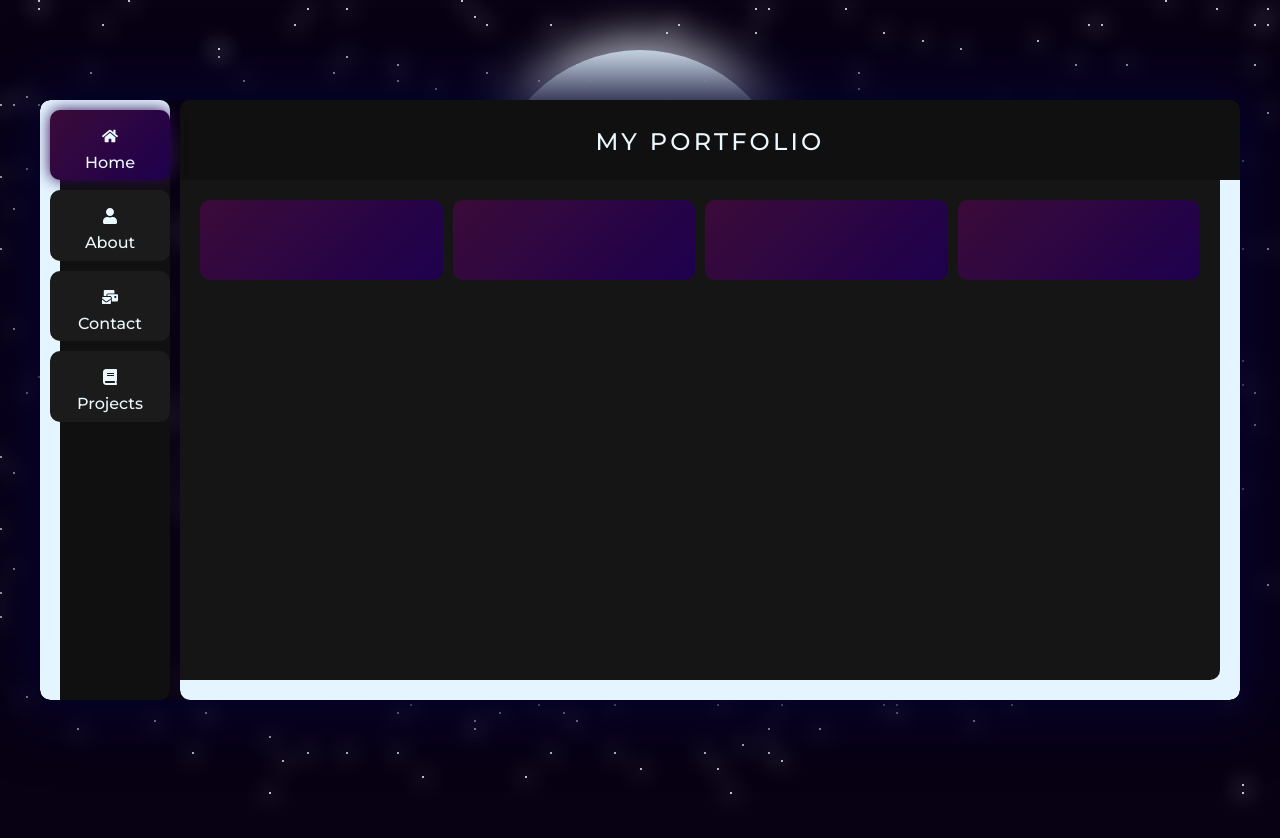
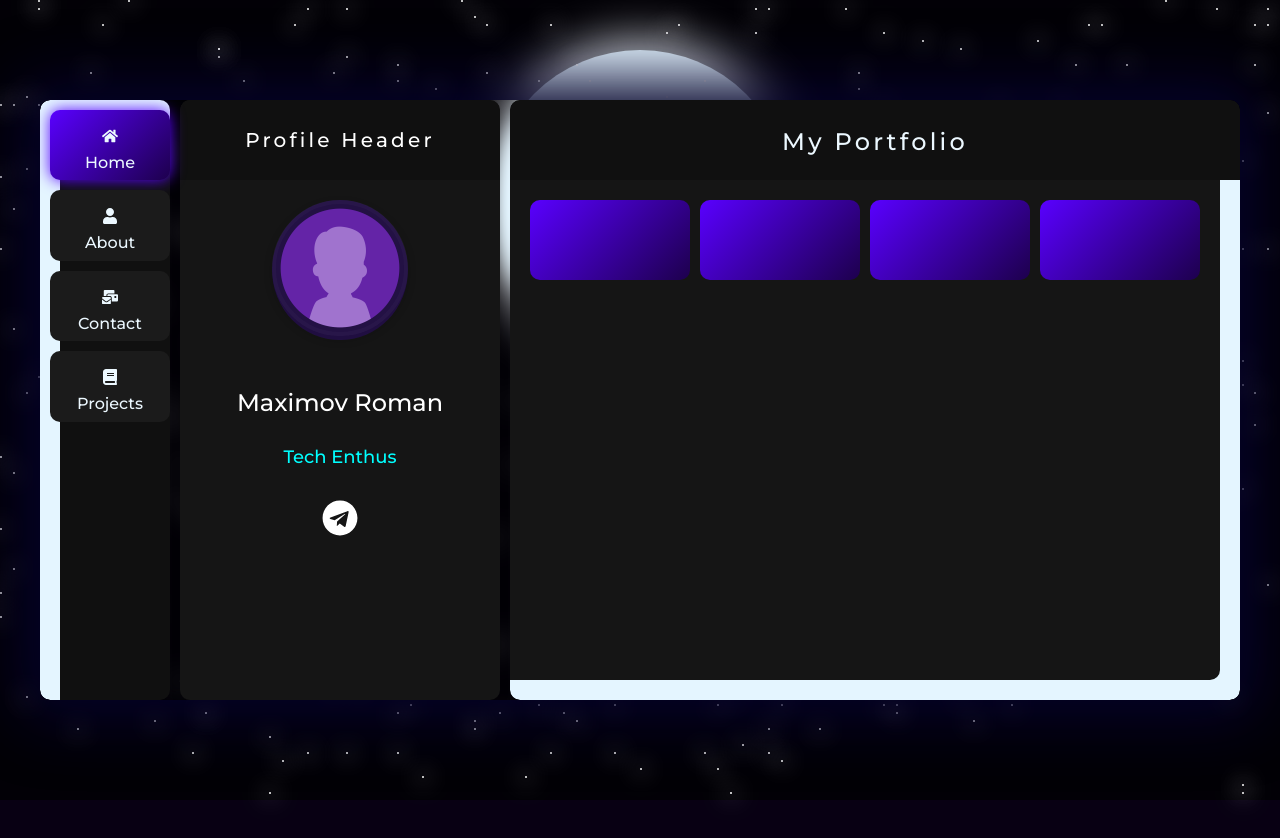
Before and after one commit to ezy4me/portfolio, a React (Vite) app: page / in a window 1280 px wide. Shown: the top 838 px of the page. Built offline with nearby package versions, Linux system fonts and the light colour scheme.

Commit message:
added a profile and changed styles

```diff
--- a/src/assets/styles/base.scss
+++ b/src/assets/styles/base.scss
@@ -6,8 +6,8 @@ $star-light: #f6fbff;
 $num-stars: 200;
 
 $primary-color: #4b0082; // Indigo
-$secondary-color: #2e0854; // Dark Purple
-$gradient-start: #3b0b39; // Very Dark Purple
+$secondary-color: #5900ff; // Dark Purple
+$gradient-start: #5900ff; // Very Dark Purple
 $gradient-end: #1d004d; // Deep Indigo
 
 * {
@@ -29,6 +29,16 @@ body {
     height: 100vh;
     background: $sky-color;
     z-index: -1;
+
+    &::before {
+        position: absolute;
+        content: "";
+        width: 100%;
+        height: 100%;
+        top: 0;
+        left: 0;
+        background: rgba($color: #000000, $alpha: 0.7);
+    }
 }
 
 .moon {
@@ -116,74 +126,23 @@ body {
         display: flex;
         flex-direction: column;
 
-        /* Custom Scrollbar */
         &::-webkit-scrollbar {
             width: 12px;
         }
 
         &::-webkit-scrollbar-track {
-            background: #101010; /* Color of the scrollbar track */
+            background: #101010;
         }
 
         &::-webkit-scrollbar-thumb {
-            background: $secondary-color; /* Color of the scrollbar thumb */
+            background: $secondary-color;
             border-radius: 10px;
-            border: 3px solid #101010; /* Padding around scrollbar thumb */
+            border: 3px solid #101010;
         }
 
         &::-webkit-scrollbar-thumb:hover {
             background: lighten($secondary-color, 10%);
         }
-    }
-}
-
-.sidebar {
-    width: 120px;
-    display: flex;
-    flex-direction: column;
-    align-items: center;
-    gap: 10px;
-    margin-right: 10px;
-    padding-left: 10px;
-    padding-top: 10px;
-    box-shadow: inset 20px 20px #e4f5ff;
-    border-radius: 10px;
-    background: #101010;
-    backdrop-filter: blur(5px);
-
-    &__item {
-        width: 100%;
-        color: #ecf8ff;
-        text-decoration: none;
-        display: flex;
-        align-items: center;
-        justify-content: center;
-        flex-direction: column;
-        transition:
-            background-color 0.3s,
-            transform 0.3s;
-        background-color: #1b1b1b;
-        border-radius: 10px;
-        padding: 8px 0;
-
-        &:hover {
-            background-color: $secondary-color;
-            transform: scale(1.05);
-        }
-
-        &--active {
-            background-image: linear-gradient(135deg, $gradient-start, $gradient-end);
-            box-shadow: 0 0 15px $secondary-color;
-        }
-    }
-
-    &__icon {
-        margin: 10px 0;
-        animation: rotateIn 0.5s ease-in-out;
-    }
-
-    &__text {
-        font-size: 16px;
     }
 }
 
@@ -213,9 +172,8 @@ body {
 
 h1 {
     margin: 0;
-    font-size: 48px;
+    font-size: 20px;
     padding: 0.5rem 1rem;
-    text-transform: uppercase;
     letter-spacing: 0.2rem;
     text-align: center;
 
@@ -270,7 +228,6 @@ a {
         gap: 3rem;
     }
 
-
     &::-webkit-scrollbar {
         width: 12px;
     }
--- a/src/assets/styles/main.scss
+++ b/src/assets/styles/main.scss
@@ -1,3 +1,7 @@
 @import './normalize.scss';
 
 @import './base.scss';
+
+@import './sidebar.scss';
+@import './profile.scss';
+@import './typewriter.scss';
--- /dev/null
+++ b/src/assets/styles/profile.scss
@@ -0,0 +1,95 @@
+.profile {
+    width: 320px;
+    margin-right: 10px;
+    background: #151515;
+    border-radius: 10px;
+    box-shadow: 0 4px 8px rgba(0, 0, 0, 0.2);
+    overflow: hidden;
+    transition: transform 0.3s;
+
+    &__header {
+        background-color: #101010;
+        padding: 10px;
+        height: 60px;
+        display: flex;
+        align-items: center;
+        justify-content: center;
+        color: #fff;
+        font-size: 20px;
+        letter-spacing: 0.2rem;
+        font-weight: bold;
+        text-align: center;
+        border-top-left-radius: 10px;
+        border-top-right-radius: 10px;
+    }
+
+    &__content {
+        display: flex;
+        align-items: center;
+        justify-content: center;
+        flex-direction: column;
+        padding: 20px;
+    }
+
+    &__image {
+        position: relative;
+        margin-bottom: 20px;
+        transition: transform 0.3s;
+
+
+        img {
+            width: 128px;
+            height: 128px;
+            border-radius: 50%;
+            border: 4px solid #1c1c1c;
+            box-shadow: 0 4px 8px rgba(0, 0, 0, 0.2);
+        }
+
+        &::before {
+            border-radius: 50%;
+            content: "";
+            position: absolute;
+            top: 0;
+            left: 0;
+            width: 100%;
+            height: 100%;
+            background: rgba($color: #5900ff, $alpha: 0.2);
+        }
+
+        &:hover {
+            transform: scale(1.1);
+        }
+    }
+
+    &__body {
+        padding: 0 20px;
+        color: #fff;
+        font-size: 0.9em;
+        line-height: 1.6;
+        text-align: center;
+
+        p {
+            margin-bottom: 20px;
+        }
+    }
+
+    &__socials {
+        display: flex;
+        justify-content: center;
+        gap: 15px;
+
+        .profile__social-link {
+            color: #fff;
+            font-size: 2.5em;
+            transition: color 0.3s;
+
+            &:hover {
+                color: #5900ff;
+            }
+        }
+    }
+
+    &__name {
+        font-size: 24px;
+    }
+}
--- /dev/null
+++ b/src/assets/styles/sidebar.scss
@@ -0,0 +1,49 @@
+.sidebar {
+    width: 120px;
+    display: flex;
+    flex-direction: column;
+    align-items: center;
+    gap: 10px;
+    margin-right: 10px;
+    padding-left: 10px;
+    padding-top: 10px;
+    box-shadow: inset 20px 20px #e4f5ff;
+    border-radius: 10px;
+    background: #101010;
+    backdrop-filter: blur(5px);
+
+    &__item {
+        width: 100%;
+        color: #ecf8ff;
+        text-decoration: none;
+        display: flex;
+        align-items: center;
+        justify-content: center;
+        flex-direction: column;
+        transition:
+            background-color 0.3s,
+            transform 0.3s;
+        background-color: #1b1b1b;
+        border-radius: 10px;
+        padding: 8px 0;
+
+        &:hover {
+            background-color: $secondary-color;
+            transform: scale(1.05);
+        }
+
+        &--active {
+            background-image: linear-gradient(135deg, $gradient-start, $gradient-end);
+            box-shadow: 0 0 15px $secondary-color;
+        }
+    }
+
+    &__icon {
+        margin: 10px 0;
+        animation: rotateIn 0.5s ease-in-out;
+    }
+
+    &__text {
+        font-size: 16px;
+    }
+}
--- /dev/null
+++ b/src/assets/styles/typewriter.scss
@@ -0,0 +1,5 @@
+.typewriter{
+    min-height: 32px;
+    color: aqua;
+    font-size: 18px;
+}
--- /dev/null
+++ b/src/components/Profile.tsx
@@ -0,0 +1,36 @@
+import React from "react";
+import { FaTelegram } from "react-icons/fa";
+import Typewriter from "./Typewriter";
+
+const Profile: React.FC = () => {
+  const texts = [
+    "Frontend Developer",
+    "Tech Enthusiast",
+    "Lover of Music",
+    "Always Learning New Things",
+  ];
+
+  return (
+    <div className="profile">
+      <div className="profile__header">
+        <p>Profile Header</p>
+      </div>
+      <div className="profile__content">
+        <div className="profile__image">
+          <img src="/public/avatar.png" alt="profile" />
+        </div>
+        <div className="profile__body">
+          <p className="profile__name">Maximov Roman</p>
+          <Typewriter texts={texts} speed={100} />
+          <div className="profile__socials">
+            <a href="#" className="profile__social-link">
+              <FaTelegram />
+            </a>
+          </div>
+        </div>
+      </div>
+    </div>
+  );
+};
+
+export default Profile;
--- /dev/null
+++ b/src/components/Sidebar.tsx
@@ -0,0 +1,46 @@
+import { FaHome, FaUser, FaMailBulk, FaBook } from "react-icons/fa";
+import { Link, useLocation } from "react-router-dom";
+
+const Sidebar = () => {
+  const location = useLocation();
+  const currentPath = location.pathname;
+
+  return (
+    <div className="sidebar">
+      <Link
+        to="/"
+        className={`sidebar__item ${
+          currentPath === "/" ? "sidebar__item--active" : ""
+        }`}>
+        <FaHome className="sidebar__icon" />
+        <span className="sidebar__text">Home</span>
+      </Link>
+      <Link
+        to="/about"
+        className={`sidebar__item ${
+          currentPath === "/about" ? "sidebar__item--active" : ""
+        }`}>
+        <FaUser className="sidebar__icon" />
+        <span className="sidebar__text">About</span>
+      </Link>
+      <Link
+        to="/contact"
+        className={`sidebar__item ${
+          currentPath === "/contact" ? "sidebar__item--active" : ""
+        }`}>
+        <FaMailBulk className="sidebar__icon" />
+        <span className="sidebar__text">Contact</span>
+      </Link>
+      <Link
+        to="/projects"
+        className={`sidebar__item ${
+          currentPath === "/projects" ? "sidebar__item--active" : ""
+        }`}>
+        <FaBook className="sidebar__icon" />
+        <span className="sidebar__text">Projects</span>
+      </Link>
+    </div>
+  );
+};
+
+export default Sidebar;
--- /dev/null
+++ b/src/components/Typewriter.tsx
@@ -0,0 +1,49 @@
+import React, { useState, useEffect } from "react";
+
+interface TypewriterProps {
+  texts: string[];
+  speed: number;
+  eraseSpeed?: number;
+  delay?: number;
+}
+
+const Typewriter: React.FC<TypewriterProps> = ({ texts, speed, eraseSpeed = speed, delay = 1000 }) => {
+  const [displayedText, setDisplayedText] = useState<string>("");
+  const [currentIndex, setCurrentIndex] = useState(0);
+  const [charIndex, setCharIndex] = useState(0);
+  const [isErasing, setIsErasing] = useState(false);
+
+  useEffect(() => {
+    const text = texts[currentIndex];
+
+    if (isErasing) {
+      if (charIndex > 0) {
+        const timeout = setTimeout(() => {
+          setDisplayedText((prev) => prev.slice(0, -1));
+          setCharIndex(charIndex - 1);
+        }, eraseSpeed);
+        return () => clearTimeout(timeout);
+      } else {
+        setIsErasing(false);
+        setCurrentIndex((currentIndex + 1) % texts.length);
+      }
+    } else {
+      if (charIndex < text.length) {
+        const timeout = setTimeout(() => {
+          setDisplayedText((prev) => prev + text[charIndex]);
+          setCharIndex(charIndex + 1);
+        }, speed);
+        return () => clearTimeout(timeout);
+      } else {
+        const timeout = setTimeout(() => {
+          setIsErasing(true);
+        }, delay);
+        return () => clearTimeout(timeout);
+      }
+    }
+  }, [charIndex, isErasing, currentIndex, texts, speed, eraseSpeed, delay]);
+
+  return <p className="typewriter">{displayedText}</p>;
+};
+
+export default Typewriter;
--- a/src/layouts/MainLayout.tsx
+++ b/src/layouts/MainLayout.tsx
@@ -1,47 +1,6 @@
-import { FaHome, FaUser, FaMailBulk, FaBook } from "react-icons/fa";
-import { Link, Outlet, useLocation } from "react-router-dom";
-
-const Sidebar = () => {
-  const location = useLocation();
-  const currentPath = location.pathname;
-
-  return (
-    <div className="sidebar">
-      <Link
-        to="/"
-        className={`sidebar__item ${
-          currentPath === "/" ? "sidebar__item--active" : ""
-        }`}>
-        <FaHome className="sidebar__icon" />
-        <span className="sidebar__text">Home</span>
-      </Link>
-      <Link
-        to="/about"
-        className={`sidebar__item ${
-          currentPath === "/about" ? "sidebar__item--active" : ""
-        }`}>
-        <FaUser className="sidebar__icon" />
-        <span className="sidebar__text">About</span>
-      </Link>
-      <Link
-        to="/contact"
-        className={`sidebar__item ${
-          currentPath === "/contact" ? "sidebar__item--active" : ""
-        }`}>
-        <FaMailBulk className="sidebar__icon" />
-        <span className="sidebar__text">Contact</span>
-      </Link>
-      <Link
-        to="/projects"
-        className={`sidebar__item ${
-          currentPath === "/projects" ? "sidebar__item--active" : ""
-        }`}>
-        <FaBook className="sidebar__icon" />
-        <span className="sidebar__text">Projects</span>
-      </Link>
-    </div>
-  );
-};
+import Profile from "@/components/Profile";
+import Sidebar from "@/components/Sidebar";
+import { Outlet } from "react-router-dom";
 
 const MainContent = () => {
   return (
@@ -56,6 +15,7 @@ const MainLayout = () => {
     <div className="container">
       <div className="layout">
         <Sidebar />
+        <Profile />
         <div className="layout__content">
           <div className="layout__header">
             <h1 className="layout__title">My Portfolio</h1>
```
Also changed, not shown: public/avatar.png (added), public/boy.png (added).
